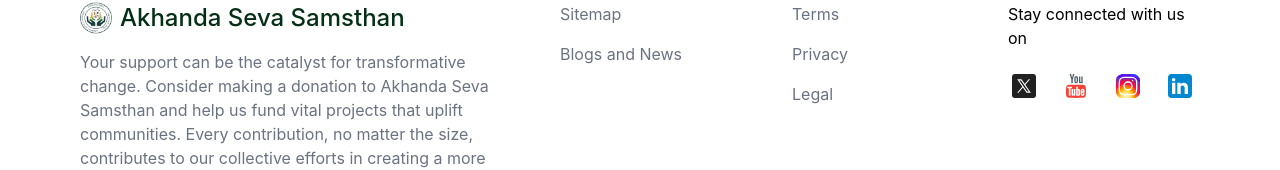
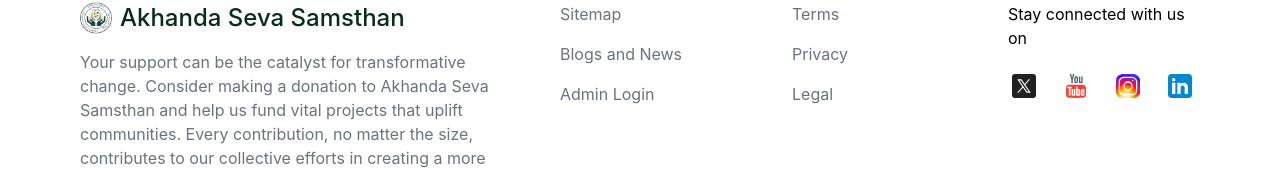
Before and after one commit to ddileep01/assngo-website, a Next.js app: page /about in a window 1280 px wide. Shown: the part 1959-2129 px from the top of the page. Built offline with nearby package versions, Linux system fonts and the light colour scheme.

Commit message:
feat: added dummy admin login link in footer

```diff
--- a/components/footer.js
+++ b/components/footer.js
@@ -9,6 +9,7 @@ export default function Footer() {
   const navigation = [
     { label: "Sitemap", link: "/sitemap" },
     { label: "Blogs and News", link: "/blogs" },
+    { label: "Admin Login", link: "/" },
   ];
   const legal = [
     { label: "Terms", link: "/terms" },
```
